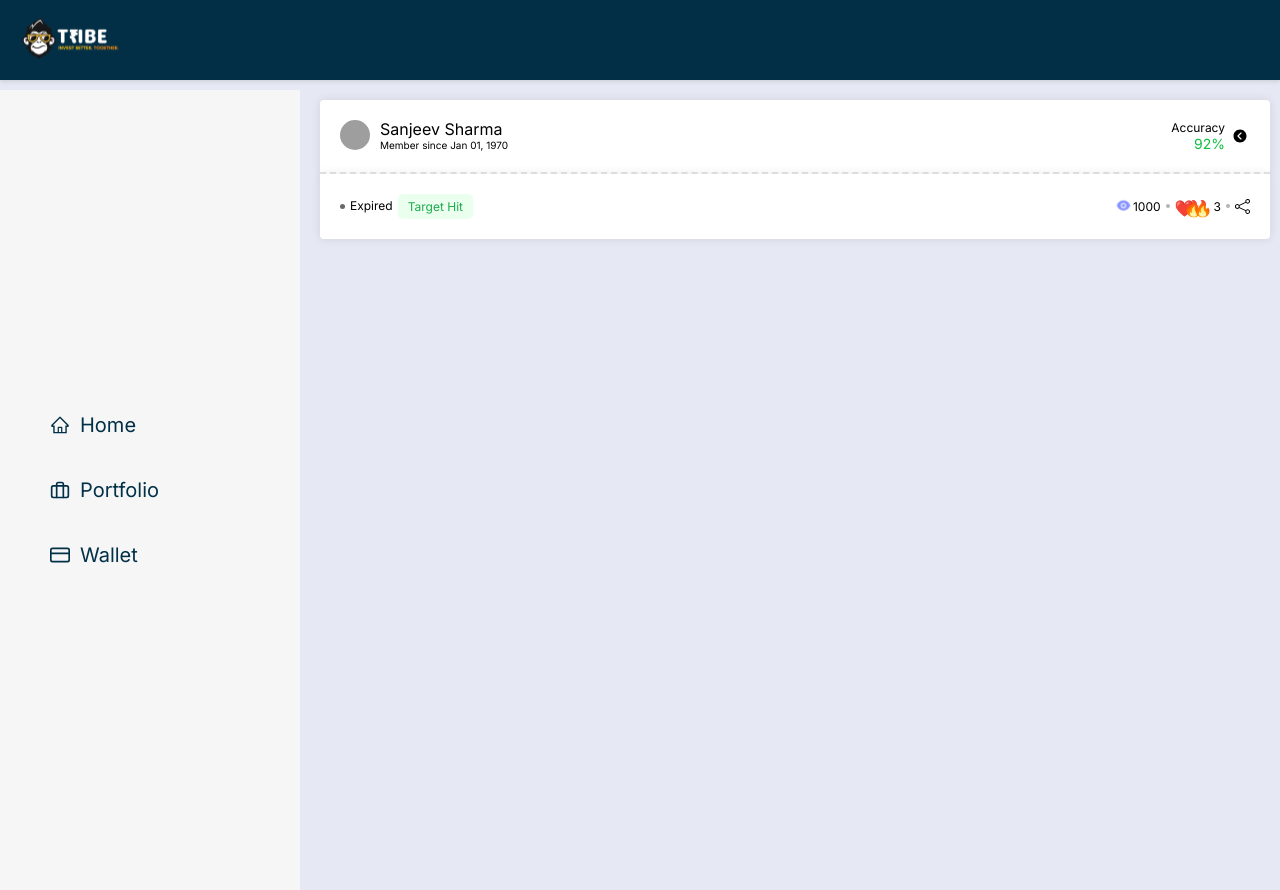
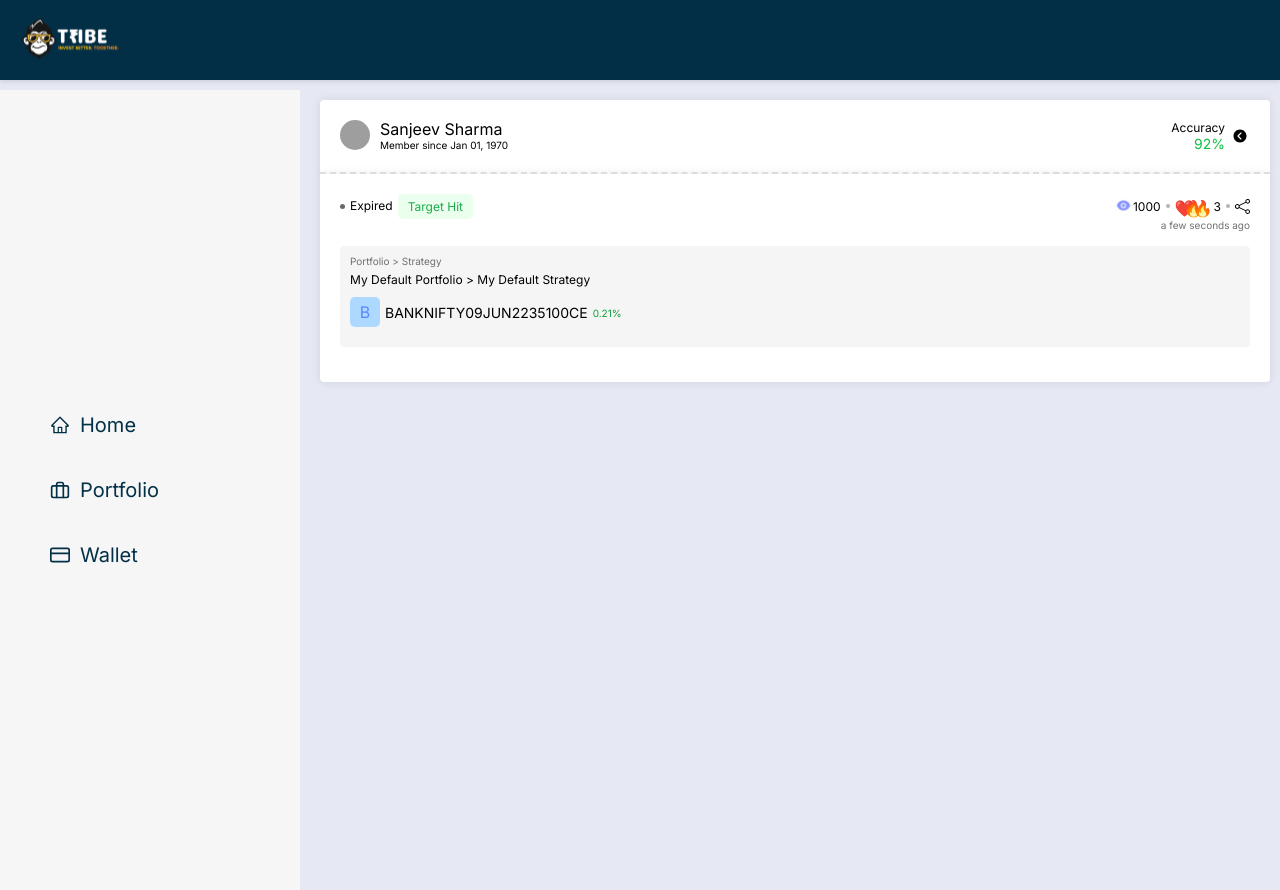
Before and after one commit to sanjeevsharma11/investor-app-styled-components, a Next.js app: page /1 in a window 1280 px wide. Built offline with nearby package versions, Linux system fonts and the light colour scheme; grey boxes are pictures that could not be loaded.

Commit message:
added portfolio strategy component feed card

```diff
--- a/src/components/Cards/Investor/FeedDetailCard/FeedDetailCard.tsx
+++ b/src/components/Cards/Investor/FeedDetailCard/FeedDetailCard.tsx
@@ -1,11 +1,13 @@
 import React from 'react';
 import { FeedDetailCardWrapper } from './FeedDetailCard.Elements';
+import PortfolioStrategyWithInstrumentSymbol from './PortfolioStrategyWithInstrumentSymbol/PortfolioStrategyWithInstrumentSymbol';
 import StatusWithFeedPerformance from './StatusWithFeedPerformance/StatusWithFeedPerformance';
 
 const FeedDetailCard = () => {
   return (
     <FeedDetailCardWrapper>
       <StatusWithFeedPerformance />
+      <PortfolioStrategyWithInstrumentSymbol />
     </FeedDetailCardWrapper>
   );
 };
--- /dev/null
+++ b/src/components/Cards/Investor/FeedDetailCard/PortfolioStrategyWithInstrumentSymbol/PortfolioStrategyWithInstrumentSymbol.Elements.ts
@@ -0,0 +1,86 @@
+import styled from 'styled-components';
+
+export const PortfolioStrategyWithInstrumentSymbolWrapper = styled.div`
+  background-color: hsla(0, 0%, 96%, 1);
+  border-radius: 4px;
+  padding: 1rem;
+  margin: 1.5rem 0;
+`;
+
+export const PortfolioStrategyWithInstrumentSymbolHeader = styled.div`
+  color: hsla(0, 0%, 44%, 1);
+  line-height: 11px;
+  font-size: 10px;
+  font-weight: 400;
+`;
+
+export const PortfolioStrategyTitle = styled.h3`
+  color: hsla(0, 0%, 0%, 1);
+  font-size: 12px;
+  font-weight: 500;
+  line-height: 15px;
+  margin: 0.5rem 0;
+`;
+
+export const Row = styled.div`
+  display: flex;
+  flex-direction: row;
+  justify-content: space-between;
+  align-items: center;
+  gap: 0.5rem;
+  width: 100%;
+  margin: 0.5rem 0;
+`;
+
+export const InstrumentInfoWrapper = styled(Row)`
+  padding: 0;
+  width: auto;
+`;
+
+export const InstrumentTransactionType = styled.div(
+  ({ transactionType }: { transactionType: string }) => [
+    {
+      height: '30px',
+      width: '30px',
+      borderRadius: '5px',
+      display: 'flex',
+      justifyContent: 'center',
+      alignItems: 'center',
+    },
+    transactionType === 'BUY'
+      ? {
+          background: 'hsla(209, 100%, 84%, 1)',
+          color: 'hsla(222, 100%, 67%, 1)',
+        }
+      : {
+          backgroundColor: 'rgba(255, 72, 72, 0.15)',
+          color: '#FF4848',
+        },
+  ]
+);
+
+export const InstrumentName = styled.div`
+  font-weight: 500;
+  font-size: 14px;
+`;
+
+export const InstrumentReturn = styled.span(
+  ({ instrumentReturn }: { instrumentReturn: number }) => [
+    instrumentReturn > 0
+      ? { color: '#0D9F36' }
+      : instrumentReturn < 0
+      ? { color: '#FF4848' }
+      : {
+          color: '#000',
+        },
+    {
+      fontSize: '10px',
+      marginTop: '0.3rem',
+    },
+    `
+      &:after {
+        content: '%';
+      }
+    `,
+  ]
+);
--- /dev/null
+++ b/src/components/Cards/Investor/FeedDetailCard/PortfolioStrategyWithInstrumentSymbol/PortfolioStrategyWithInstrumentSymbol.tsx
@@ -0,0 +1,50 @@
+import React from 'react';
+import {
+  InstrumentInfoWrapper,
+  InstrumentName,
+  InstrumentReturn,
+  InstrumentTransactionType,
+  PortfolioStrategyTitle,
+  PortfolioStrategyWithInstrumentSymbolHeader,
+  PortfolioStrategyWithInstrumentSymbolWrapper,
+  Row,
+} from './PortfolioStrategyWithInstrumentSymbol.Elements';
+
+const data = {
+  portfolio: 'My Default Portfolio',
+  strategy: 'My Default Strategy',
+  instrumentSymbol: 'BANKNIFTY09JUN2235100CE',
+  transactionType: 'BUY',
+  instrumentReturn: 0.21,
+};
+
+const PortfolioStrategyWithInstrumentSymbol = () => {
+  return (
+    <PortfolioStrategyWithInstrumentSymbolWrapper>
+      <PortfolioStrategyWithInstrumentSymbolHeader>
+        {`
+            Portfolio > Strategy
+          `}
+      </PortfolioStrategyWithInstrumentSymbolHeader>
+      <PortfolioStrategyTitle>
+        {`
+            ${data.portfolio} > ${data.strategy}
+          `}
+      </PortfolioStrategyTitle>
+
+      <Row>
+        <InstrumentInfoWrapper>
+          <InstrumentTransactionType transactionType={data.transactionType}>
+            {data.transactionType === 'BUY' ? 'B' : 'S'}
+          </InstrumentTransactionType>
+          <InstrumentName>{data.instrumentSymbol}</InstrumentName>
+          <InstrumentReturn instrumentReturn={data.instrumentReturn}>
+            {data.instrumentReturn}
+          </InstrumentReturn>
+        </InstrumentInfoWrapper>
+      </Row>
+    </PortfolioStrategyWithInstrumentSymbolWrapper>
+  );
+};
+
+export default PortfolioStrategyWithInstrumentSymbol;
--- a/src/components/Cards/Investor/FeedDetailCard/StatusWithFeedPerformance/StatusWithFeedPerformance.Elements.ts
+++ b/src/components/Cards/Investor/FeedDetailCard/StatusWithFeedPerformance/StatusWithFeedPerformance.Elements.ts
@@ -5,6 +5,7 @@ export const Row = styled.div`
   flex-direction: row;
   justify-content: space-between;
   align-items: center;
+  background-color: #fff;
 `;
 
 export const StatusWrapper = styled(Row)`
@@ -161,3 +162,13 @@ export const ReactionIcon = styled.div`
   margin-right: -1.6rem;
   animation: ${AnimateReaction} 2s ease-in-out infinite;
 `;
+
+export const PostedOnWrapper = styled.div`
+  display: flex;
+  flex-direction: row;
+  justify-content: flex-end;
+  align-items: center;
+  color: hsla(0, 0%, 44%, 1);
+  font-size: 10px;
+  line-height: 12.1px;
+`;
--- a/src/components/Cards/Investor/FeedDetailCard/StatusWithFeedPerformance/StatusWithFeedPerformance.tsx
+++ b/src/components/Cards/Investor/FeedDetailCard/StatusWithFeedPerformance/StatusWithFeedPerformance.tsx
@@ -11,10 +11,14 @@ import {
   Dot,
   ReactionList,
   ReactionIcon,
+  PostedOnWrapper,
 } from './StatusWithFeedPerformance.Elements';
 import { AiFillEye } from 'react-icons/ai';
 import { BsShare } from 'react-icons/bs';
+import dayjs from 'dayjs';
+import relativeTime from 'dayjs/plugin/relativeTime';
 
+dayjs.extend(relativeTime);
 const data = {
   status: 'expired',
   statusType: 'Target Hit',
@@ -34,10 +38,12 @@ const data = {
       _id: '6299f3b9c1718e28ab149992',
     },
   ],
+  postedOn: new Date(),
 };
 
 const StatusWithFeedPerformance = () => {
   return (
+    <>
       <Row>
         <StatusWrapper>
           <StatusDot status={data.status} />
@@ -69,6 +75,8 @@ const StatusWithFeedPerformance = () => {
           </PerformanceIconAndValueWrapper>{' '}
         </PerformanceWrapper>
       </Row>
+      <PostedOnWrapper>{dayjs(data.postedOn).fromNow()}</PostedOnWrapper>
+    </>
   );
 };
 
```
Lines whose indentation alone changed are shown as unchanged.
